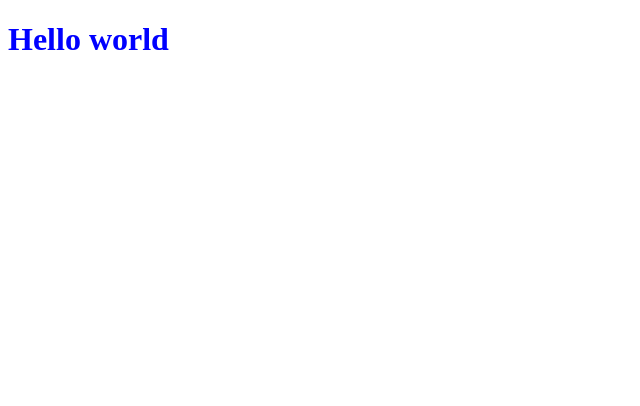
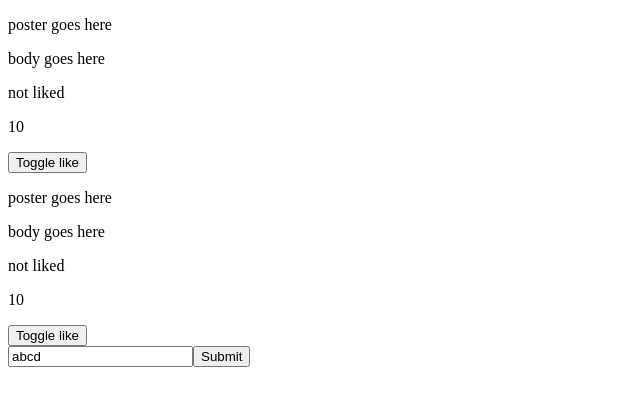
Before and after one commit to samalws/fb-clone-webpage, a React (Create React App) app: page / in a window 1280 px wide. Shown: the top 406 px of the page, without its empty margins (0-640 px from the left). Built offline with nearby package versions, Linux system fonts and the light colour scheme.

Commit message:
write some of the logic for comments

```diff
--- a/src/App.css
+++ b/src/App.css
@@ -1,3 +1,3 @@
 .App {
-  color: blue;
+  color: black;
 }
--- a/src/App.js
+++ b/src/App.js
@@ -1,11 +1,34 @@
-import './App.css';
+import "./App.css"
+import Comment from "./Comment"
 
 function App() {
+  const posterInfo = { name: "poster goes here" }
+  const bodyInfo = { text: "body goes here" }
+  const likeInfo = { num: 10, liked: false }
+  const commentInfo0 = {
+    id: 0,
+    poster: posterInfo,
+    body: bodyInfo,
+    like: likeInfo,
+    replies: [],
+  }
+  const commentInfo1 = {
+    id: 1,
+    poster: posterInfo,
+    body: bodyInfo,
+    like: likeInfo,
+    replies: [ commentInfo0 ],
+  }
+  const callbacks = {
+    like: (() => alert("like")),
+    replyBoxType: (() => alert("typed")),
+    postReply: (() => alert("replied")),
+  }
   return (
     <div className="App">
-      <h1>Hello world</h1>
+      <Comment info={commentInfo1} callbacks={callbacks} replyBoxValue="abcd" />
     </div>
-  );
+  )
 }
 
-export default App;
+export default App
--- /dev/null
+++ b/src/Comment.js
@@ -0,0 +1,35 @@
+import LikeButton from "./LikeButton"
+
+function CommentPoster(props) {
+  return ( <p>{props.info.name}</p> )
+}
+
+function CommentBody(props) {
+  return ( <p>{props.info.text}</p> )
+}
+
+function ReplyBox(props) {
+  return (<form onSubmit={props.callbacks.postReply}>
+    <input value={props.value} onChange={props.callbacks.replyBoxType} type="text" />
+    <input type="submit" value="Submit" />
+  </form>)
+}
+
+function Replies(props) {
+  return (<div className="Replies">
+    { props.info.map((e) => <Comment key={e.id} info={e} callbacks={props.callbacks} inReply={true} />) }
+    <ReplyBox value={props.replyBoxValue} callbacks={props.callbacks} />
+  </div>)
+}
+
+function Comment(props) {
+  const commentInfo = props.info
+  return (<div className="Comment">
+    <CommentPoster info={commentInfo.poster} />
+    <CommentBody info={commentInfo.body} />
+    <LikeButton info={commentInfo.like} callback={props.callbacks.like} />
+    { props.inReply || <Replies info={commentInfo.replies} replyBoxValue={props.replyBoxValue} callbacks={props.callbacks} /> }
+  </div>)
+}
+
+export default Comment
--- /dev/null
+++ b/src/LikeButton.js
@@ -0,0 +1,9 @@
+function LikeButton(props) {
+  return (<div id="LikeButton">
+    <p>{props.info.liked ? "liked" : "not liked"}</p>
+    <p>{props.info.num}</p>
+    <button onClick={props.callback}>Toggle like</button>
+  </div>)
+}
+
+export default LikeButton
```
